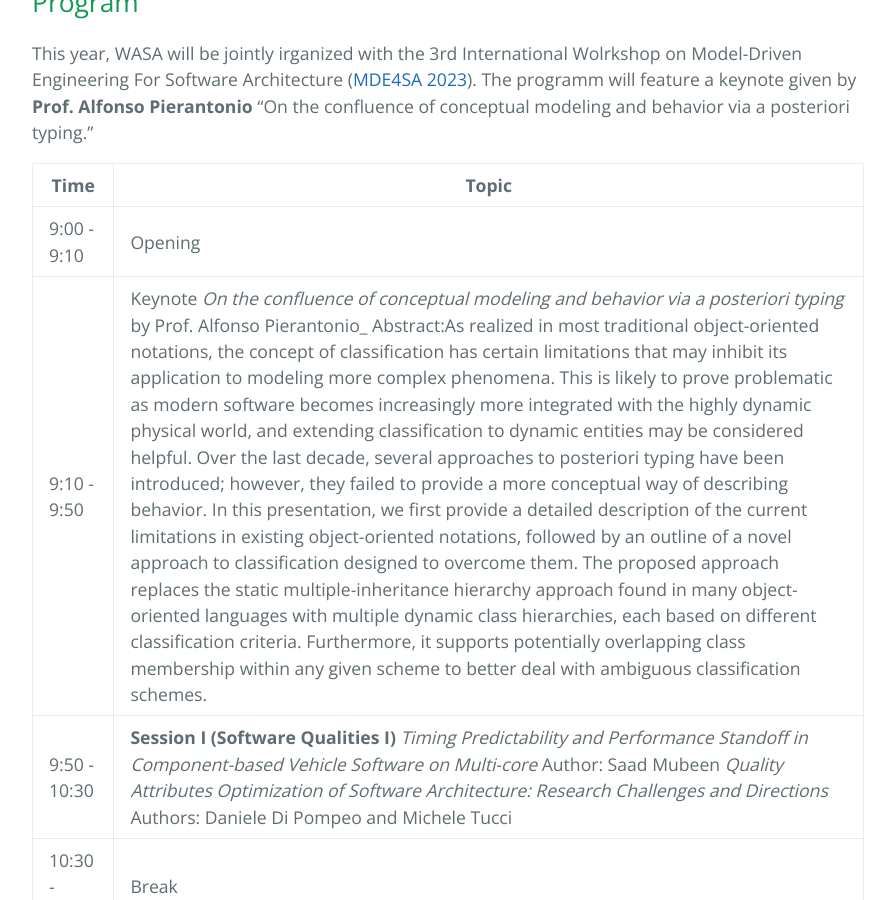
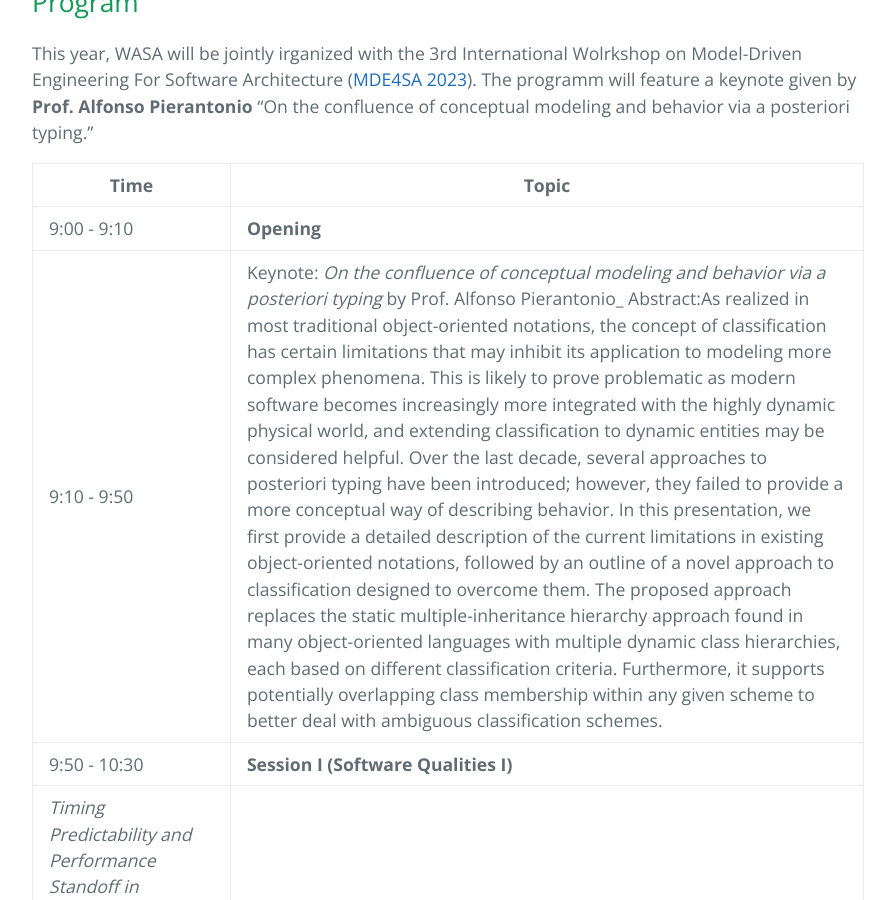
Before and after one commit to WASA-Workshop/2023, a Jekyll site: the page built from index.md, in a window 1280 px wide and 900 px high, scrolled down 2463 px. Shown: the whole window, without its empty margins (192-1087 px from the left). Built offline with Jekyll 4.4.1, drawn with Linux system fonts in a browser that asks for light colours; our own code applies the rules of GitHub Pages for plain Markdown files.

```diff
--- a/index.md
+++ b/index.md
@@ -57,10 +57,11 @@ All dates are AoE.
 This year, WASA will be jointly irganized with the 3rd International Wolrkshop on Model-Driven Engineering For Software Architecture ([MDE4SA 2023](https://mde4sa.github.io)). The programm will feature a keynote given by **Prof. Alfonso Pierantonio** "On the confluence of conceptual modeling and behavior via a posteriori typing."
 
 | **Time**      | **Topic**                                                                                                                                                                                                                                                                                                                                                                                                                                                                                                                                                                                                                                                                                                                                                                                                                                                                                                                                                                                                                                                                                                                                                                                                                                                                                          |
-|---------------|----------------------------------------------------------------------------------------------------------------------------------------------------------------------------------------------------------------------------------------------------------------------------------------------------------------------------------------------------------------------------------------------------------------------------------------------------------------------------------------------------------------------------------------------------------------------------------------------------------------------------------------------------------------------------------------------------------------------------------------------------------------------------------------------------------------------------------------------------------------------------------------------------------------------------------------------------------------------------------------------------------------------------------------------------------------------------------------------------------------------------------------------------------------------------------------------------------------------------------------------------------------------------------------------------|
-| 9:00 - 9:10   | Opening                                                                                                                                                                                                                                                                                                                                                                                                                                                                                                                                                                                                                                                                                                                                                                                                                                                                                                                                                                                                                                                                                                                                                                                                                                                                                            |
-| 9:10 - 9:50   | Keynote _On the confluence of conceptual modeling and behavior via a posteriori typing_ by Prof. Alfonso Pierantonio_ Abstract:As realized in most traditional object-oriented notations, the concept of classification has certain limitations that may inhibit its application to modeling more complex phenomena. This is likely to prove problematic as modern software becomes increasingly more integrated with the highly dynamic physical world, and extending classification to dynamic entities may be considered helpful. Over the last decade, several approaches to posteriori typing have been introduced; however, they failed to provide a more conceptual way of describing behavior. In this presentation, we first provide a detailed description of the current limitations in existing object-oriented notations, followed by an outline of a novel approach to classification designed to overcome them. The proposed approach replaces the static multiple-inheritance hierarchy approach found in many object-oriented languages with multiple dynamic class hierarchies, each based on different classification criteria. Furthermore, it supports potentially overlapping class membership within any given scheme to better deal with ambiguous classification schemes. |
-| 9:50 - 10:30  | **Session I (Software Qualities I)**  _Timing Predictability and Performance Standoff in Component-based Vehicle Software on Multi-core_  Author: Saad Mubeen  _Quality Attributes Optimization of Software Architecture: Research Challenges and Directions_  Authors: Daniele Di Pompeo and Michele Tucci                                                                                                                                                                                                                                                                                                                                                                                                                                                                                                                                                                                                                                                                                                                                                                                                                                                                                                                                                                                        |
+|------------------------|--------------------|
+| 9:00 - 9:10   | **Opening**                                                                                                                                                                                                                                                                                                                                                                                                                                                                                                                                                                                                                                                                                                                                                                                                                                                                                                                                                                                                                                                                                                                                                                                                                                                                                            |
+| 9:10 - 9:50   | Keynote: _On the confluence of conceptual modeling and behavior via a posteriori typing_ by Prof. Alfonso Pierantonio_ Abstract:As realized in most traditional object-oriented notations, the concept of classification has certain limitations that may inhibit its application to modeling more complex phenomena. This is likely to prove problematic as modern software becomes increasingly more integrated with the highly dynamic physical world, and extending classification to dynamic entities may be considered helpful. Over the last decade, several approaches to posteriori typing have been introduced; however, they failed to provide a more conceptual way of describing behavior. In this presentation, we first provide a detailed description of the current limitations in existing object-oriented notations, followed by an outline of a novel approach to classification designed to overcome them. The proposed approach replaces the static multiple-inheritance hierarchy approach found in many object-oriented languages with multiple dynamic class hierarchies, each based on different classification criteria. Furthermore, it supports potentially overlapping class membership within any given scheme to better deal with ambiguous classification schemes. |
+| 9:50 - 10:30  | **Session I (Software Qualities I)**<br>
+|               _Timing Predictability and Performance Standoff in Component-based Vehicle Software on Multi-core_ <br/>Author: Saad Mubeen  _Quality Attributes Optimization of Software Architecture: Research Challenges and Directions_  Authors: Daniele Di Pompeo and Michele Tucci                                                                                                                                                                                                                                                                                                                                                                                                                                                                                                                                                                                                                                                                                                                                                                                                                                                                                                                                                                                        |
 | 10:30 - 11:00 | Break                                                                                                                                                                                                                                                                                                                                                                                                                                                                                                                                                                                                                                                                                                                                                                                                                                                                                                                                                                                                                                                                                                                                                                                                                                                                                              |
 | 11:00 - 11:40 | **Session2 (Software Qualities II)**  _Model-based Confidentiality Analysis under Uncertainty_  Authors: Sebastian Hahner, Tizian Bitschi, Maximilian Walter, Tomáš Bureš, Petr Hnětynka and Robert Heinrich  _A customizable approach to assess software quality through Multi-Criteria Decision Making_ Authors: Francesco Basciani, Daniele Di Pompeo, Juri Di Rocco and Alfonso Pierantonio                                                                                                                                                                                                                                                                                                                                                                                                                                                                                                                                                                                                                                                                                                                                                                                                                                                                                                    |
 | 11:40 - 12:20 | **Session 3 (Security)**  _Towards supporting malleable architecture models_ Authors: Robbert Jongeling and Federico Ciccozzi  _Automatic Derivation of Vulnerability Models for Software Architectures_  Authors: Yves R. Kirschner, Maximilian Walter, Florian Bossert, Robert Heinrich and Anne Koziolek                                                                                                                                                                                                                                                                                                                                                                                                                                                                                                                                                                                                                                                                                                                                                                                                                                                                                                                                                                                        |
```
